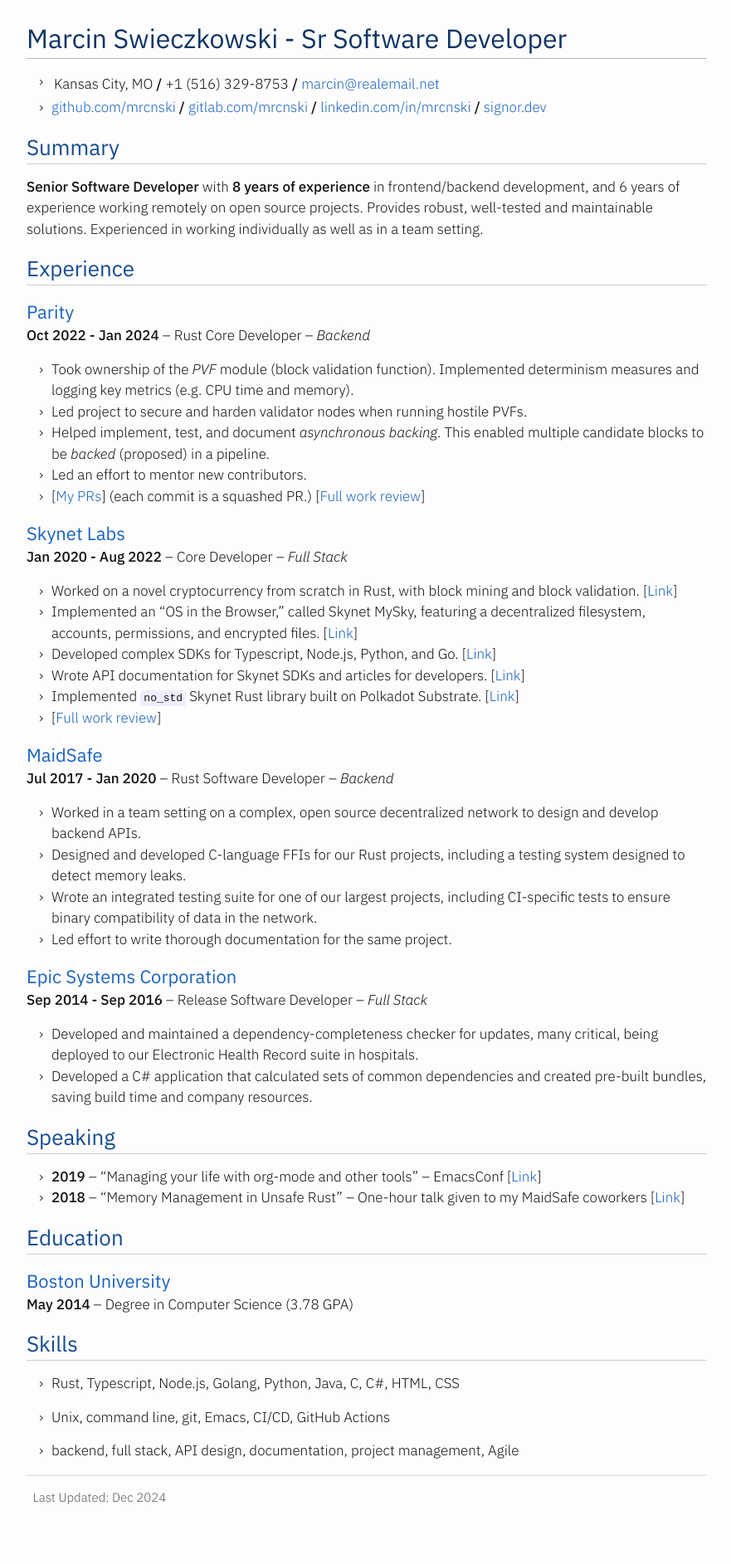
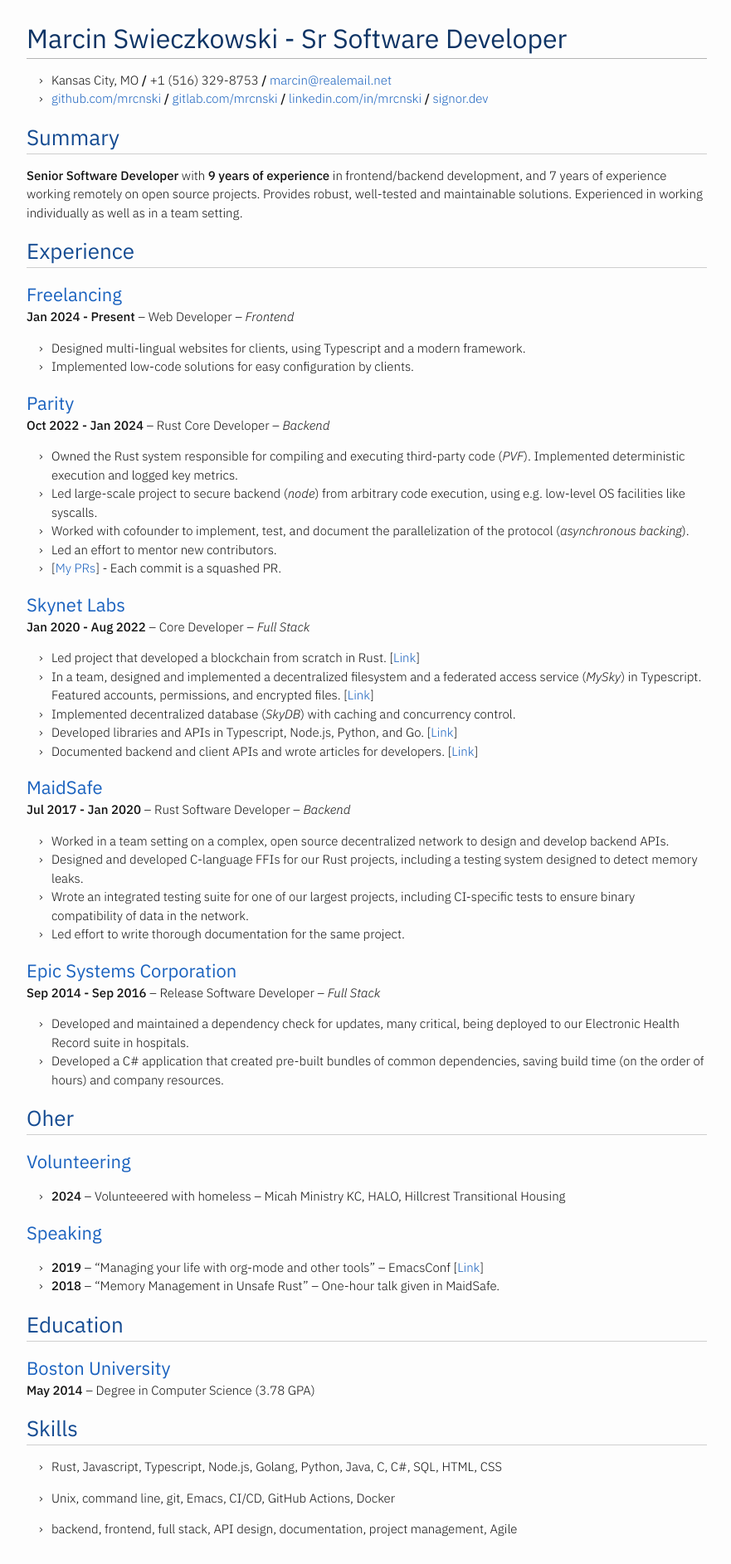
Before and after one commit to mrcnski/signor.dev, a Jekyll site: the page built from resume.md, in a window 1280 px wide. Shown: the whole page at 83% size, without its empty margins (198-1079 px from the left). Built offline with Jekyll 4.4.1, drawn with Linux system fonts in a browser that asks for light colours; before the commit the page ends 1846 px from its top, so only the background shows below that.

Commit message:
Update resume, add experience

```diff
--- a/_sass/minutia/_layout.scss
+++ b/_sass/minutia/_layout.scss
@@ -436,6 +436,8 @@ img + em {
         // so `!important` was added there.
         color: $link;
     }
+
+    font-size: $small-font-size;
 }
 
 .resume-meta {
--- a/resume.md
+++ b/resume.md
@@ -1,13 +1,12 @@
 ---
 layout: resume
 title: Resume
-last-updated: "Dec 2024"
+last-updated: "Jan 2025"
 ---
 
 # Marcin Swieczkowski - Sr Software Developer
 
-- Kansas City, MO **/** +1 (516) 329-8753 **/** [marcin@realemail.net](mailto:marcin@realemail.net) |
-
+- Kansas City, MO **/** +1 (516) 329-8753 **/** [marcin@realemail.net](mailto:marcin@realemail.net)
 - [github.com/mrcnski](https://github.com/mrcnski) **/**
   [gitlab.com/mrcnski](https://gitlab.com/mrcnski) **/**
   [linkedin.com/in/mrcnski](https://linkedin.com/in/mrcnski) **/**
@@ -15,40 +14,49 @@ last-updated: "Dec 2024"
 
 ## Summary
 
-**Senior Software Developer** with **8 years of experience** in frontend/backend development, and 6 years of experience working remotely on open source projects. Provides robust, well-tested and maintainable solutions. Experienced in working individually as well as in a team setting.
+**Senior Software Developer** with **9 years of experience** in frontend/backend development, and 7 years of experience working remotely on open source projects. Provides robust, well-tested and maintainable solutions. Experienced in working individually as well as in a team setting.
 
 ## Experience
+
+### Freelancing
+{: .resume-meta}
+
+**Jan 2024 - Present** -- Web Developer -- *Frontend*
+
+- Designed multi-lingual websites for clients, using Typescript and a modern
+  framework.
+- Implemented low-code solutions for easy configuration by clients.
 
 ### Parity
 {: .resume-meta}
 
 **Oct 2022 - Jan 2024** -- Rust Core Developer -- *Backend*
 
-- Took ownership of the *PVF* module (block validation function). Implemented
-  determinism measures and logging key metrics (e.g. CPU time and memory).
-- Led project to secure and harden validator nodes when running hostile PVFs.
-- Helped implement, test, and document *asynchronous backing*. This enabled
-  multiple candidate blocks to be *backed* (proposed) in a pipeline.
+- Owned the Rust system responsible for compiling and executing third-party code
+  (*PVF*). Implemented deterministic execution and logged key metrics.
+- Led large-scale project to secure backend (*node*) from arbitrary code execution, using e.g. low-level OS facilities like syscalls.
+- Worked with cofounder to implement, test, and document the parallelization of
+  the protocol (*asynchronous backing*).
 - Led an effort to mentor new contributors.
-- [[My PRs](https://github.com/paritytech/polkadot-sdk/commits?author=mrcnski)] (each commit is a squashed PR.) [[Full work review](/work-reviews#parity)]
+- [[My PRs](https://github.com/paritytech/polkadot-sdk/commits?author=mrcnski)] - Each commit is a squashed PR.
 
 ### Skynet Labs
 {: .resume-meta}
 
 **Jan 2020 - Aug 2022** -- Core Developer -- *Full Stack*
 
-- Worked on a novel cryptocurrency from scratch in Rust, with block mining
-  and block validation. [[Link](https://gitlab.com/SkynetLabs/skynet-token/)]
-- Implemented an "OS in the Browser," called Skynet MySky, featuring a
-  decentralized filesystem, accounts, permissions, and encrypted files.
+- Led project that developed a blockchain from scratch in Rust.
+  [[Link](https://gitlab.com/SkynetLabs/skynet-token/)]
+- In a team, designed and implemented a decentralized filesystem and a federated
+  access service (*MySky*) in Typescript. Featured accounts, permissions,
+  and encrypted files.
   [[Link](https://github.com/SkynetLabs/skynet-mysky)]
-- Developed complex SDKs for Typescript, Node.js, Python, and Go.
+- Implemented decentralized database (*SkyDB*) with caching and concurrency
+  control.
+- Developed libraries and APIs in Typescript, Node.js, Python, and Go.
   [[Link](https://github.com/SkynetLabs/skynet-js)]
-- Wrote API documentation for Skynet SDKs and articles for developers.
+- Documented backend and client APIs and wrote articles for developers.
   [[Link](https://medium.com/@marcins)]
-- Implemented `no_std` Skynet Rust library built on Polkadot Substrate.
-  [[Link](https://github.com/SkynetLabs/skynet-substrate)]
-- [[Full work review](/work-reviews#skynet-labs)]
 
 ### MaidSafe
 {: .resume-meta}
@@ -68,17 +76,24 @@ last-updated: "Dec 2024"
 
 **Sep 2014 - Sep 2016** -- Release Software Developer -- *Full Stack*
 
-- Developed and maintained a dependency-completeness checker for updates, many
-  critical, being deployed to our Electronic Health Record suite in hospitals.
-- Developed a C# application that calculated sets of common dependencies and
-  created pre-built bundles, saving build time and company resources.
+- Developed and maintained a dependency check for updates, many critical, being
+  deployed to our Electronic Health Record suite in hospitals.
+- Developed a C# application that created pre-built bundles of common
+  dependencies, saving build time (on the order of hours) and company resources.
 
-## Speaking
+## Oher
+
+### Volunteering
+
+- **2024** -- Volunteeered with homeless -- Micah Ministry KC, HALO, Hillcrest
+  Transitional Housing
+
+### Speaking
 
 - **2019** -- "Managing your life with org-mode and other tools" -- EmacsConf
   [[Link](https://emacsconf.org/2019/schedule)]
-- **2018** -- "Memory Management in Unsafe Rust" -- One-hour talk given to my
-  MaidSafe coworkers [[Link](https://github.com/mrcnski/unsafe-rust)]
+- **2018** -- "Memory Management in Unsafe Rust" -- One-hour talk given in
+  MaidSafe.
 
 ## Education
 
@@ -89,13 +104,10 @@ last-updated: "Dec 2024"
 
 ## Skills
 
-- Rust, Typescript, Node.js, Golang, Python, Java, C, C\#, HTML, CSS
+- Rust, Javascript, Typescript, Node.js, Golang, Python, Java, C, C\#, SQL,
+  HTML, CSS
 
-- Unix, command line, git, Emacs, CI/CD, GitHub Actions
+- Unix, command line, git, Emacs, CI/CD, GitHub Actions, Docker
 
-- backend, full stack, API design, documentation, project management, Agile
-
----
-
-Last Updated: {{ page.last-updated }}
-{: .post-meta}
+- backend, frontend, full stack, API design, documentation, project management,
+  Agile
```
